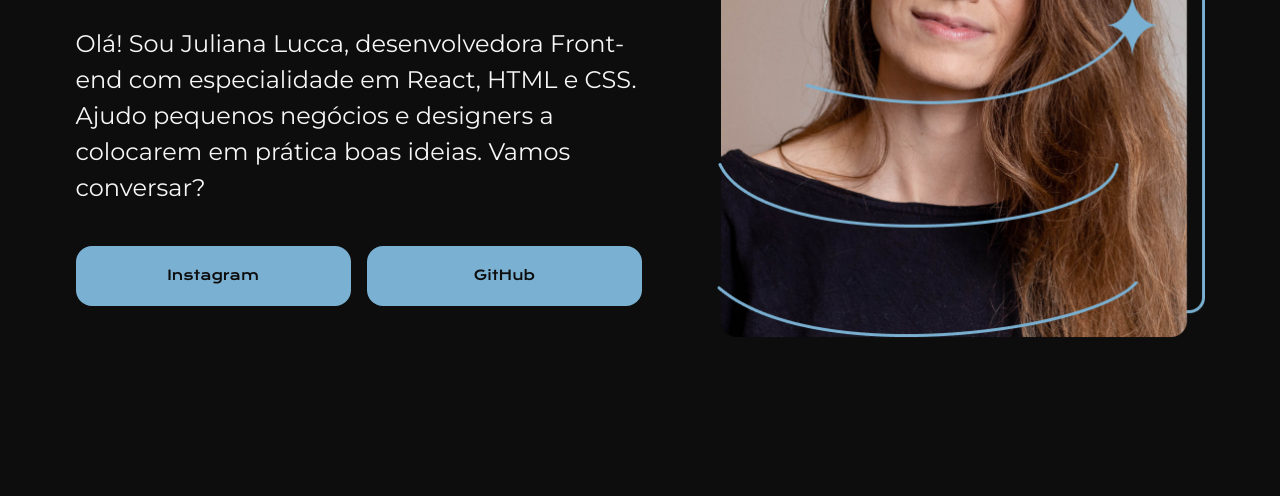
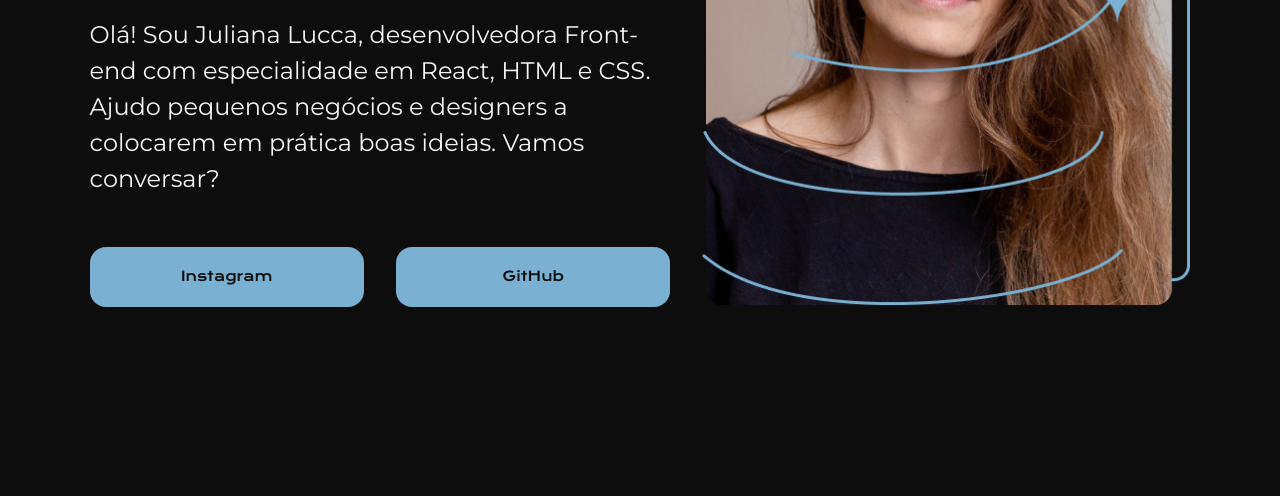
Before and after one commit to julucca/curso-html-css, a plain HTML site: page index.html in a window 1280 px wide. Shown: the part 368-864 px from the top of the page. After the commit the page ends 800 px from the top, so only its background shows below. Drawn offline with nearby package versions, Linux system fonts and the light colour scheme.

Commit message:
style: page design adjustment

```diff
--- a/assets/css/content.css
+++ b/assets/css/content.css
@@ -12,16 +12,50 @@
     color: var(--blue);
 }
 
+.content__links {
+    display: flex;
+    flex-wrap: wrap;
+    justify-content: center;
+    gap: 1rem;
+    margin-top: 1.5rem;
+}
+
+.links__button {
+    color: var(--black);
+    background-color: var(--blue);
+    text-decoration: none;
+    width: 210px;
+    padding-block: .75rem;
+    border-radius: 1rem;
+    font-size: .85rem;
+}
+
+.links__button:hover {
+    background-color: var(--hover);
+    color: var(--white);
+    transition: 1000ms;
+}
+
 @media screen and (min-width: 765px) {
     .content {
-        align-self: flex-end;
         text-align: left;
+    }
+
+    .content__links {
+        justify-content: space-between;
+        flex-wrap: nowrap;
+
+    }
+
+    .links__button {
+        width: 100%;
+        text-align: center;
     }
 }
 
 @media screen and (min-width: 1024px) {
     .content {
-        max-width: 585px;
+        max-width: 615px;
     }
 
     .content__title {
@@ -29,4 +63,14 @@
         line-height: 3.5rem;
         margin-bottom: 2.25rem;
     }
+
+    .content__text {
+        font-size: 1.5rem;
+    }
+
+    .content__links {
+        margin-top: 3.187rem;
+        gap: 2rem;
+        max-width: 590px;
+    }
 }
--- a/assets/css/links.css
+++ /dev/null
@@ -1,42 +0,0 @@
-.links {
-    display: flex;
-    flex-wrap: wrap;
-    justify-content: center;
-    gap: 1rem;
-}
-
-.links__button {
-    color: var(--black);
-    background-color: var(--blue);
-    text-decoration: none;
-    width: 210px;
-    padding-block: .75rem;
-    border-radius: 1rem;
-    font-size: .85rem;
-}
-
-.links__button:hover {
-    background-color: var(--hover);
-    color: var(--white);
-    transition: 1000ms;
-}
-
-@media screen and (min-width: 765px) {
-
-    .links {
-        align-self: flex-start;
-        justify-self: left;
-    }
-
-    .links__button {
-        width: 19vw;
-        max-width: 210px;
-    }
-}
-
-@media screen and (min-width: 1024px) {
-    .links__button {
-        width: 21.5vw;
-        max-width: 280px;
-    }
-}
--- a/index.html
+++ b/index.html
@@ -8,7 +8,6 @@
     <title>Portfólio | Juliana Lucca</title>
     <link rel="preconnect" href="https://fonts.googleapis.com">
     <link rel="preconnect" href="https://fonts.gstatic.com" crossorigin>
-    <link href="https://fonts.googleapis.com/css2?family=Krona+One&family=Montserrat&display=swap" rel="stylesheet">
     <link rel="stylesheet" href="./assets/css/reset.css">
     <link rel="stylesheet" href="./style.css">
 </head>
@@ -19,13 +18,13 @@
 
         <section class="content">
             <h1 class="content__title">Eleve seu negócio digital a outro nível <strong>com um Front-end de qualidade!</strong></h1>
-            <p>Olá! Sou Juliana Lucca, desenvolvedora Front-end com especialidade em React, HTML e CSS. Ajudo pequenos negócios e designers a colocarem em prática boas ideias. Vamos conversar?</p>
-        </section>
-
-        <section class="links">
-            <a href="https://www.instagram.com/julianalucca_" class="links__button">Instagram</a>
-            <a href="https://github.com/julucca" class="links__button">GitHub</a>
+            <p class="content__text">Olá! Sou Juliana Lucca, desenvolvedora Front-end com especialidade em React, HTML e CSS. Ajudo pequenos negócios e designers a colocarem em prática boas ideias. Vamos conversar?</p>
+            <div class="content__links">
+                <a href="https://www.instagram.com/julianalucca_" class="links__button">Instagram</a>
+                <a href="https://github.com/julucca" class="links__button">GitHub</a>
+            </div>
         </section>
     </main>
 </body>
+
 </html>
--- a/style.css
+++ b/style.css
@@ -1,4 +1,5 @@
-@import url("./assets/css/links.css");
+@import url('https://fonts.googleapis.com/css2?family=Krona+One&family=Montserrat:wght@400;600&display=swap');
+
 @import url("./assets/css/image.css");
 @import url("./assets/css/content.css");
 
@@ -8,7 +9,7 @@
     --blue: #7ab0d1;
     --hover: #009dff;
 
-    --font-highlights: 'Krona One', sans-serif;
+    --font-secondary: 'Krona One', sans-serif;
     --font-main: 'Montserrat', sans-serif;
 }
 
@@ -19,6 +20,7 @@ body {
     font-size: 1rem;
     line-height: 1.75rem;
     text-align: center;
+    box-sizing: border-box;
 }
 
 main {
@@ -28,20 +30,17 @@ main {
     justify-content: center;
     height: 100vh;
     gap: 2rem;
-    margin: 2rem;
+    margin-inline: 7vw;
 }
 
 h1, a {
-    font-family: var(--font-highlights);
+    font-family: var(--font-secondary);
 }
 
 @media screen and (min-width: 765px) {
+
     main {
-        display: grid;
-        grid-template-columns: auto auto;
-        margin-inline: 3rem;
-        row-gap: 2.5rem;
-        column-gap: 3.5rem;
+        flex-direction: row-reverse;
     }
 }
 
```
